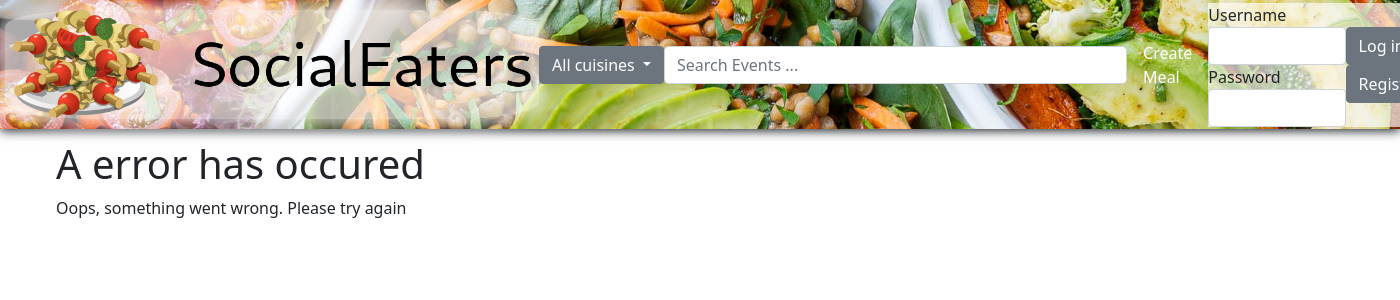
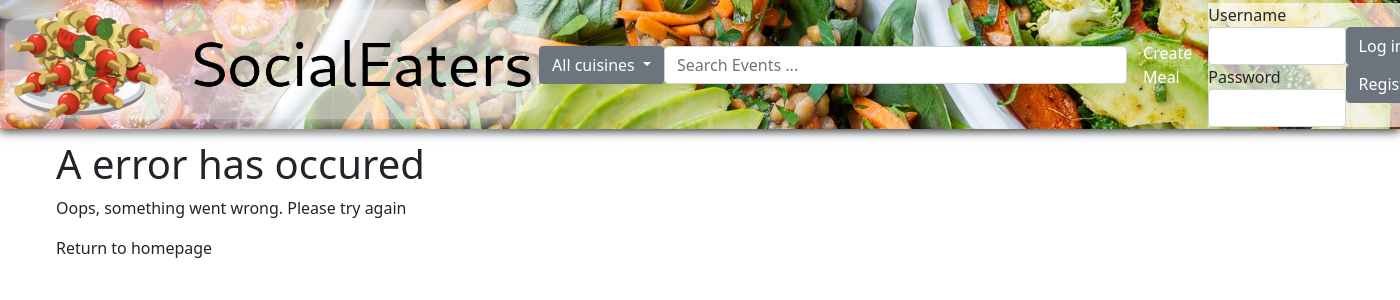
Before and after one commit to lirannl/eatwith.me, a Flask app: template website/templates/error.html in a window 1400 px wide; the page is wider, and only the part inside the window is pictured. Shown: the top 300 px of that part. Run offline with Flask 2, Linux system fonts and the light colour scheme; the template is opened without the code that fills it, so the values that code supplies are empty; some libraries are stand-ins or nearby versions.

Commit message:
Adding a return button to error message to redirect to homepage

```diff
--- a/website/templates/error.html
+++ b/website/templates/error.html
@@ -6,6 +6,7 @@
 <div class="container">
     <h1>A {{errortype}} error has occured</h1>
     <p>Oops, something went wrong. Please try again</p>
+    <a href="/">Return to homepage</a>
 </div>
 
 {% endblock %}
```
